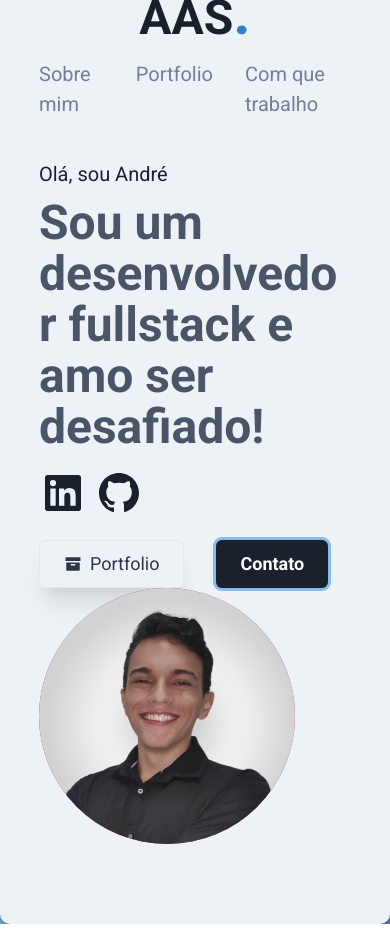
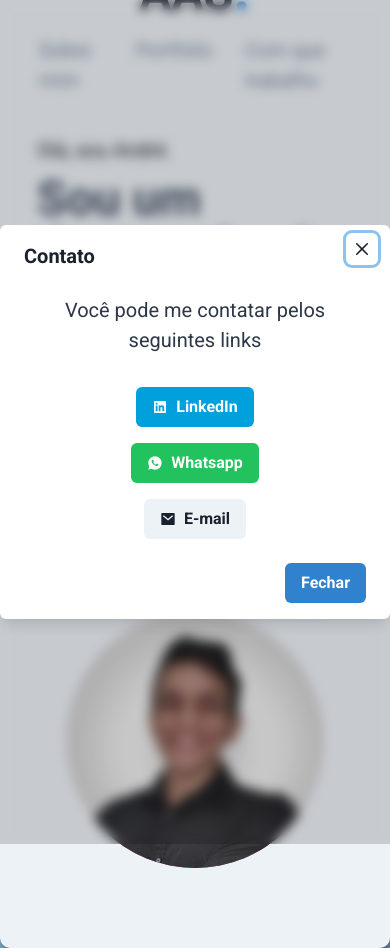
Before and after one commit to faakit/personal-website, a Next.js app: page / in a window 390 px wide. Both pictures are taken after a click on the button "Contato". Before the commit the page ends 924 px from the top, so only its background shows below. Built offline with nearby package versions, Linux system fonts and the light colour scheme.

Commit message:
Added contact button and responsivity

```diff
--- a/src/components/AboutMe/index.tsx
+++ b/src/components/AboutMe/index.tsx
@@ -1,12 +1,18 @@
 import { Avatar, Button, Flex, HStack, Icon, Text } from "@chakra-ui/react";
 import { RiArchiveFill, RiGithubFill, RiLinkedinBoxFill } from "react-icons/ri";
+import { ContactModal } from "../ContactModal";
 import { IconLink } from "./IconLink";
 
 export function AboutMe() {
     return (
-        <Flex justifyContent="space-between" pt="2.5rem" direction={["column", "row"]}>
+        <Flex
+        justifyContent="space-between"
+        pt="2.5rem"
+        direction={["column", "row"]}
+        align="center"
+        >
             <Flex direction="column">
-                <Text fontSize="xl" pb="2">Olá, sou André</Text>
+                <Text fontSize="xl" pb="2">Olá, sou André.</Text>
                 <Text
                     fontSize="5xl"
                     fontWeight="semibold"
@@ -35,21 +41,10 @@ export function AboutMe() {
                     >
                         Portfolio
                     </Button>
-                    <Button
-                        size="lg"
-                        variant="solid"
-                        bgColor="gray.800"
-                        color="white"
-                        _hover={{
-                            bgColor: "gray.500"
-                        }}
-                        boxShadow="dark-lg"
-                    >
-                        Contato
-                    </Button>
+                    <ContactModal/>
                 </HStack>
             </Flex>
-            <Avatar w={["16rem"]} h={["16rem"]} name="André Altoé" src="./images/profile.png" />
+            <Avatar w={["16rem"]} h={["16rem"]} name="André Altoé" src="./images/profile.png" mt={["3rem","0"]}/>
         </Flex>
     )
 }
--- /dev/null
+++ b/src/components/ContactModal/ContactButton.tsx
@@ -0,0 +1,20 @@
+import { Button, Icon } from "@chakra-ui/react";
+import { ElementType } from "react";
+import { RiLinkedinBoxFill } from "react-icons/ri";
+
+interface ContactButtonProps {
+    title: string;
+    href: string;
+    icon: ElementType;
+    colorScheme?: string;
+}
+
+export function ContactButton({ href, icon, title, colorScheme }: ContactButtonProps) {
+    return (
+        <Button leftIcon={<Icon as={icon} />} colorScheme={colorScheme}>
+            <a target="_blank" href={href} rel="noopener noreferrer">
+                {title}
+            </a>
+        </Button>
+    )
+}
--- /dev/null
+++ b/src/components/ContactModal/index.tsx
@@ -0,0 +1,63 @@
+import { Button, Modal, ModalBody, ModalCloseButton, ModalContent, ModalFooter, ModalHeader, ModalOverlay, Text, useDisclosure, VStack } from "@chakra-ui/react";
+import React from "react";
+import { RiLinkedinBoxFill, RiMailFill, RiWhatsappFill } from "react-icons/ri";
+import { ContactButton } from "./ContactButton";
+
+export function ContactModal() {
+    const { isOpen, onOpen: openModal, onClose: closeModal } = useDisclosure();
+    const finalRef = React.useRef()
+
+    return (
+        <>
+            <Button
+                size="lg"
+                variant="solid"
+                bgColor="gray.800"
+                color="white"
+                _hover={{
+                    bgColor: "gray.500"
+                }}
+                boxShadow="dark-lg"
+                onClick={openModal}
+            >
+                Contato
+            </Button>
+
+            <Modal
+                isOpen={isOpen}
+                onClose={closeModal}
+                isCentered
+                size="xl"
+                finalFocusRef={finalRef}
+            >
+                <ModalOverlay bg="blackAlpha.300" backdropFilter="blur(6px)">
+                    <ModalContent>
+                        <ModalHeader>Contato</ModalHeader>
+                        <ModalCloseButton />
+
+                        <ModalBody>
+                            <Text
+                                fontSize="xl"
+                                color="gray.700"
+                                textAlign="center"
+                            >
+                                Você pode me contatar pelos seguintes links
+                            </Text>
+                            <VStack pt="8" spacing="4">
+                                <ContactButton title="LinkedIn" icon={RiLinkedinBoxFill} href="https://www.linkedin.com/in/andre-altoe/" colorScheme="linkedin"/>
+                                <ContactButton colorScheme="whatsapp" title="Whatsapp" icon={RiWhatsappFill} href="https://api.whatsapp.com/send?phone=5528999850991&text=Ol%C3%A1%2C%20vim%20pelo%20website!" />
+                                <ContactButton title="E-mail" icon={RiMailFill} href="mailto:andrealtosan@gmail.com" />
+                            </VStack>
+                        </ModalBody>
+
+                        <ModalFooter>
+                            <Button onClick={closeModal} colorScheme="blue">
+                                Fechar
+                            </Button>
+                        </ModalFooter>
+                    </ModalContent>
+                </ModalOverlay>
+            </Modal>
+        </>
+    )
+}
```
Also changed, not shown: 1 other file (tests, documents, lock files or other folders).
